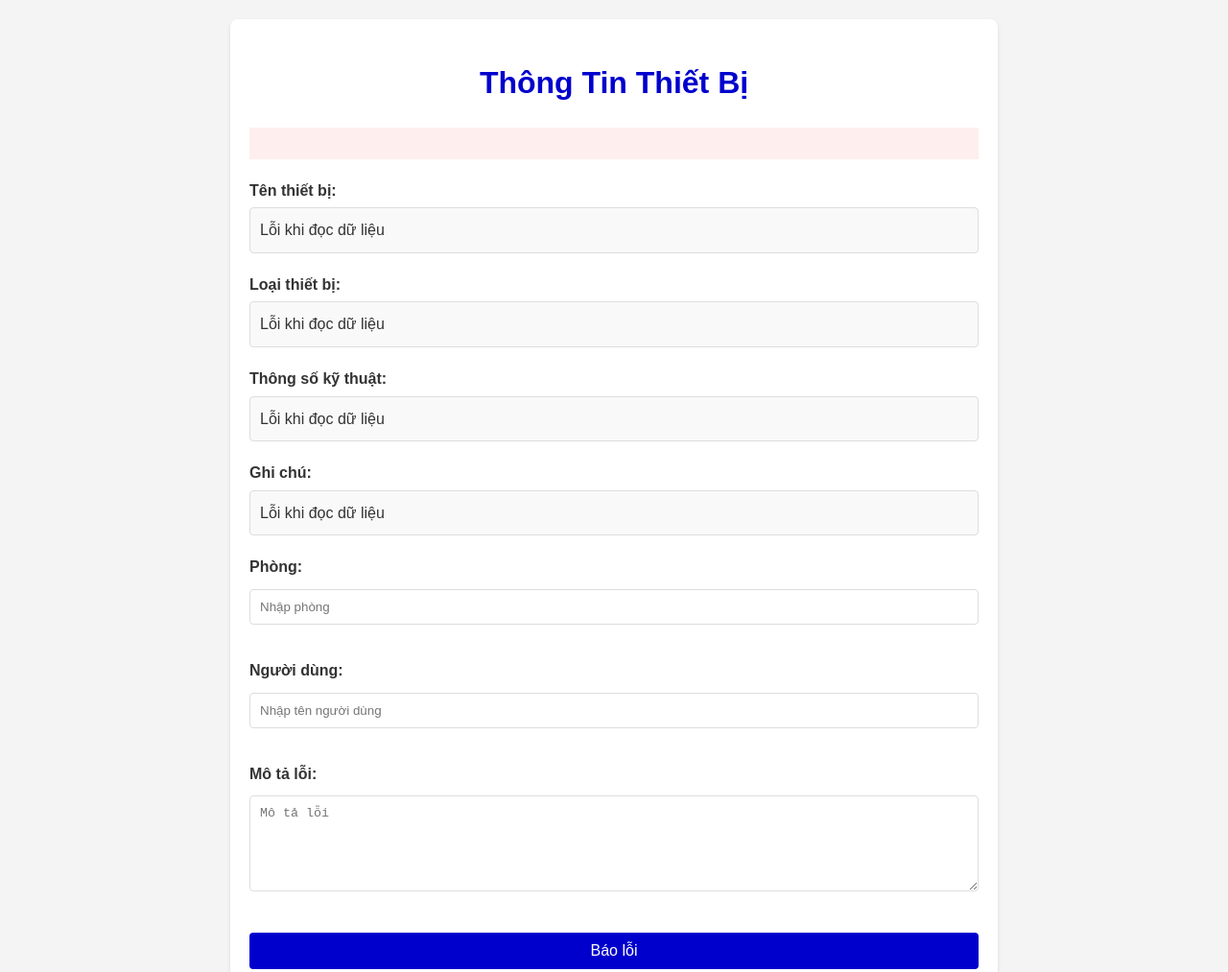
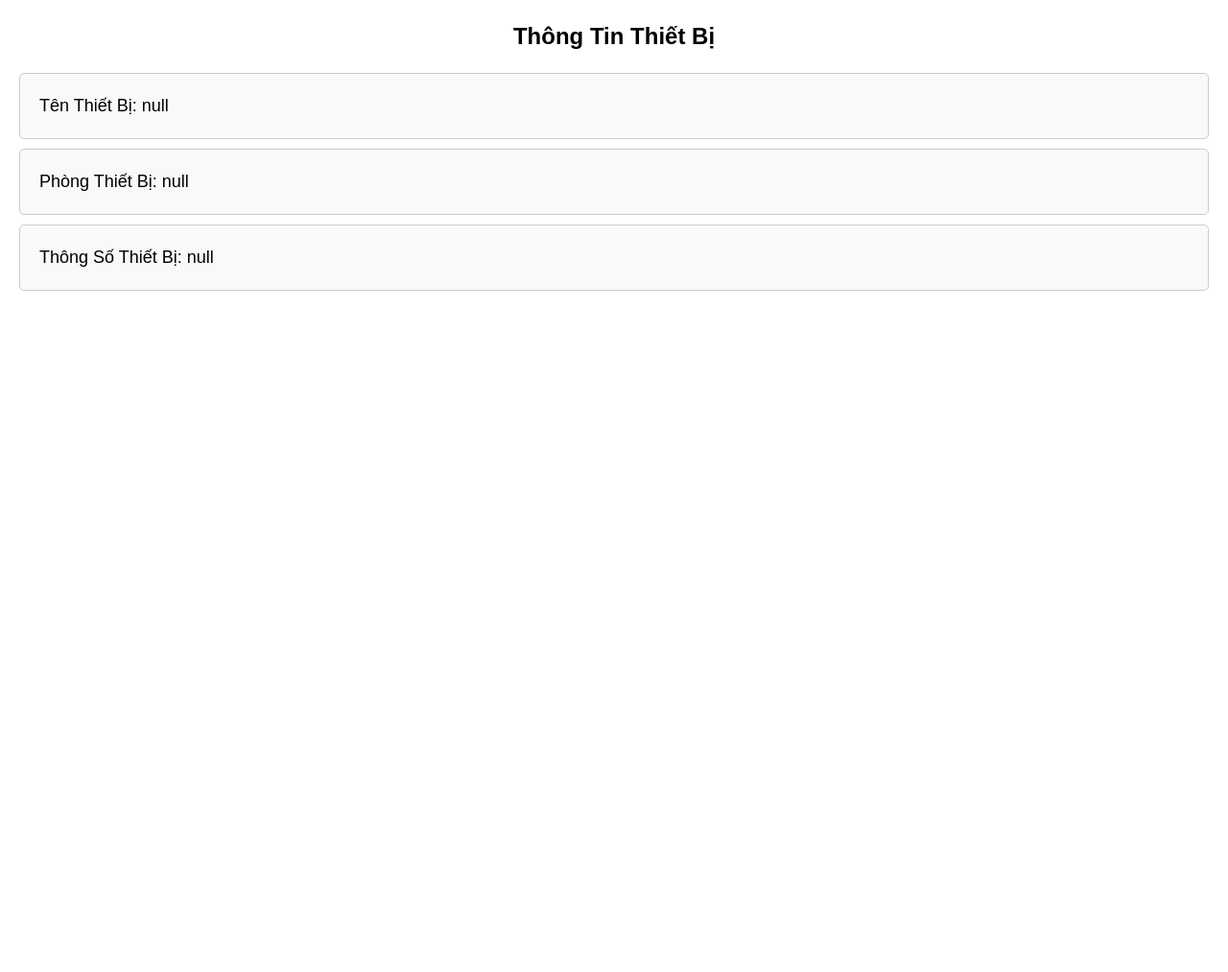
Before and after one commit to book92/Lab1_P1, a website: page diviceinfo.html in a window 1280 px wide. Shown: the top 1013 px of the page at 96% size. After the commit the page ends 800 px from the top, so only its background shows below. Drawn offline with Linux system fonts and the light colour scheme.

Commit message:
Update diviceinfo.html

```diff
--- a/diviceinfo.html
+++ b/diviceinfo.html
@@ -1,195 +1,52 @@
 <!DOCTYPE html>
-<html lang="vi">
+<html>
 <head>
-    <meta charset="UTF-8">
-    <meta name="viewport" content="width=device-width, initial-scale=1.0">
   <title>Thông Tin Thiết Bị</title>
-    <script src="https://www.gstatic.com/firebasejs/8.10.0/firebase-app.js"></script>
-    <script src="https://www.gstatic.com/firebasejs/8.10.0/firebase-firestore.js"></script>
   <style>
     body {
       font-family: Arial, sans-serif;
-            line-height: 1.6;
-            color: #333;
-            max-width: 800px;
-            margin: 0 auto;
-            padding: 20px;
-            background-color: #f4f4f4;
-        }
-        .container {
-            background-color: #fff;
-            border-radius: 8px;
-            padding: 20px;
-            box-shadow: 0 2px 4px rgba(0,0,0,0.1);
+      font-size: 16px;
+      line-height: 1.5;
+      margin: 20px;
     }
     h1 {
-            color: #0000CD;
+      font-size: 24px;
+      margin-bottom: 20px;
       text-align: center;
-            margin-bottom: 20px;
     }
-        .info-section {
-            margin-bottom: 20px;
+    .info-box {
+      border: 1px solid #ccc;
+      padding: 20px;
+      margin-bottom: 10px;
+      border-radius: 5px;
+      background-color: #f9f9f9;
     }
-        .info-label {
-            font-weight: bold;
-            margin-bottom: 5px;
-        }
-        .info-value {
-            background-color: #f9f9f9;
-            padding: 10px;
-            border-radius: 4px;
-            border: 1px solid #ddd;
-        }
-        .input-field {
-            width: 100%;
-            padding: 10px;
-            margin-top: 5px;
-            margin-bottom: 15px;
-            border: 1px solid #ddd;
-            border-radius: 4px;
-            box-sizing: border-box;
-        }
-        textarea.input-field {
-            height: 100px;
-            resize: vertical;
-        }
-        .button {
-            background-color: #0000CD;
-            color: white;
-            padding: 10px 20px;
-            border: none;
-            border-radius: 4px;
-            cursor: pointer;
-            font-size: 16px;
-            width: 100%;
-        }
-        .button:hover {
-            background-color: #000080;
+    p {
+      font-size: 18px;
+      margin: 0;
     }
   </style>
 </head>
 <body>
-    <div class="container">
   <h1>Thông Tin Thiết Bị</h1>
+  <div class="info-box">
+    <p id="deviceName"></p>
+  </div>
+  <div class="info-box">
+    <p id="deviceRoom"></p>
+  </div>
+  <div class="info-box">
+    <p id="deviceSpecs"></p>
+  </div>
+  <script>
+    const urlParams = new URLSearchParams(window.location.search);
+    const deviceName = urlParams.get('deviceName');
+    const deviceRoom = urlParams.get('deviceRoom');
+    const deviceSpecs = urlParams.get('deviceSpecs');
 
-        <div id="debug-info" style="background-color: #ffeeee; padding: 10px; margin-bottom: 20px;">
-            <pre id="parsed-data"></pre>
-        </div>
-
-        <div class="info-section">
-            <div class="info-label">Tên thiết bị:</div>
-            <div id="deviceName" class="info-value"></div>
-        </div>
-
-        <div class="info-section">
-            <div class="info-label">Loại thiết bị:</div>
-            <div id="deviceType" class="info-value"></div>
-        </div>
-
-        <div class="info-section">
-            <div class="info-label">Thông số kỹ thuật:</div>
-            <div id="deviceSpecs" class="info-value"></div>
-        </div>
-
-        <div class="info-section">
-            <div class="info-label">Ghi chú:</div>
-            <div id="deviceNotes" class="info-value"></div>
-        </div>
-
-        <div class="info-section">
-            <div class="info-label">Phòng:</div>
-            <input type="text" id="userRoom" class="input-field" placeholder="Nhập phòng">
-        </div>
-
-        <div class="info-section">
-            <div class="info-label">Người dùng:</div>
-            <input type="text" id="userName" class="input-field" placeholder="Nhập tên người dùng">
-        </div>
-
-        <div class="info-section">
-            <div class="info-label">Mô tả lỗi:</div>
-            <textarea id="errorDescription" class="input-field" placeholder="Mô tả lỗi"></textarea>
-        </div>
-
-        <button id="reportErrorBtn" class="button">Báo lỗi</button>
-    </div>
-
-    <script>
-        // Firebase configuration
-        const firebaseConfig = {
-            // Add your Firebase configuration here
-        };
-
-        // Initialize Firebase
-        firebase.initializeApp(firebaseConfig);
-        const db = firebase.firestore();
-
-        // Hàm để lấy tham số từ URL
-        function getUrlParameter(name) {
-            name = name.replace(/[\[]/, '\\[').replace(/[\]]/, '\\]');
-            var regex = new RegExp('[\\?&]' + name + '=([^&#]*)');
-            var results = regex.exec(location.search);
-            return results === null ? '' : decodeURIComponent(results[1].replace(/\+/g, ' '));
-        }
-
-        // Lấy dữ liệu từ URL
-        const dataParam = getUrlParameter('data');
-        let deviceData;
-
-        try {
-            deviceData = JSON.parse(dataParam);
-            console.log("Parsed device data:", deviceData);
-
-            // Hiển thị thông tin thiết bị
-            document.getElementById('deviceName').textContent = deviceData.name || 'Không có thông tin';
-            document.getElementById('deviceType').textContent = deviceData.type || 'Không có thông tin';
-            document.getElementById('deviceSpecs').textContent = JSON.stringify(deviceData.specs, null, 2) || 'Không có thông tin';
-            document.getElementById('deviceNotes').textContent = deviceData.notes || 'Không có thông tin';
-        } catch (error) {
-            console.error("Error parsing device data:", error);
-            // Hiển thị thông báo lỗi nếu không parse được dữ liệu
-            document.getElementById('deviceName').textContent = 'Lỗi khi đọc dữ liệu';
-            document.getElementById('deviceType').textContent = 'Lỗi khi đọc dữ liệu';
-            document.getElementById('deviceSpecs').textContent = 'Lỗi khi đọc dữ liệu';
-            document.getElementById('deviceNotes').textContent = 'Lỗi khi đọc dữ liệu';
-        }
-
-        document.getElementById('reportErrorBtn').addEventListener('click', function() {
-            const errorDescription = document.getElementById('errorDescription').value;
-            const userRoom = document.getElementById('userRoom').value;
-            const userName = document.getElementById('userName').value;
-
-            if (!errorDescription || !userRoom || !userName) {
-                alert('Vui lòng nhập đầy đủ thông tin');
-                return;
-            }
-
-            const today = new Date();
-            const reportday = today.toISOString().split('T')[0];
-
-            db.collection("ERROR").add({
-                deviceName: deviceData.name,
-                description: errorDescription,
-                reportday: reportday,
-                userreport: userName,
-                state: "Chưa sửa",
-                fixday: "",
-                deviceRoom: userRoom,
-                deviceType: deviceData.type,
-                specifications: deviceData.specs,
-                note: deviceData.notes
-            })
-            .then((docRef) => {
-                alert("Lỗi đã được báo cáo thành công!");
-                document.getElementById('errorDescription').value = '';
-                document.getElementById('userRoom').value = '';
-                document.getElementById('userName').value = '';
-            })
-            .catch((error) => {
-                console.error("Error adding document: ", error);
-                alert("Có lỗi xảy ra khi báo cáo. Vui lòng thử lại.");
-            });
-        });
+    document.getElementById('deviceName').textContent = `Tên Thiết Bị: ${deviceName}`;
+    document.getElementById('deviceRoom').textContent = `Phòng Thiết Bị: ${deviceRoom}`;
+    document.getElementById('deviceSpecs').textContent = `Thông Số Thiết Bị: ${deviceSpecs}`;
   </script>
 </body>
 </html>
```
Lines whose indentation alone changed are shown as unchanged.
